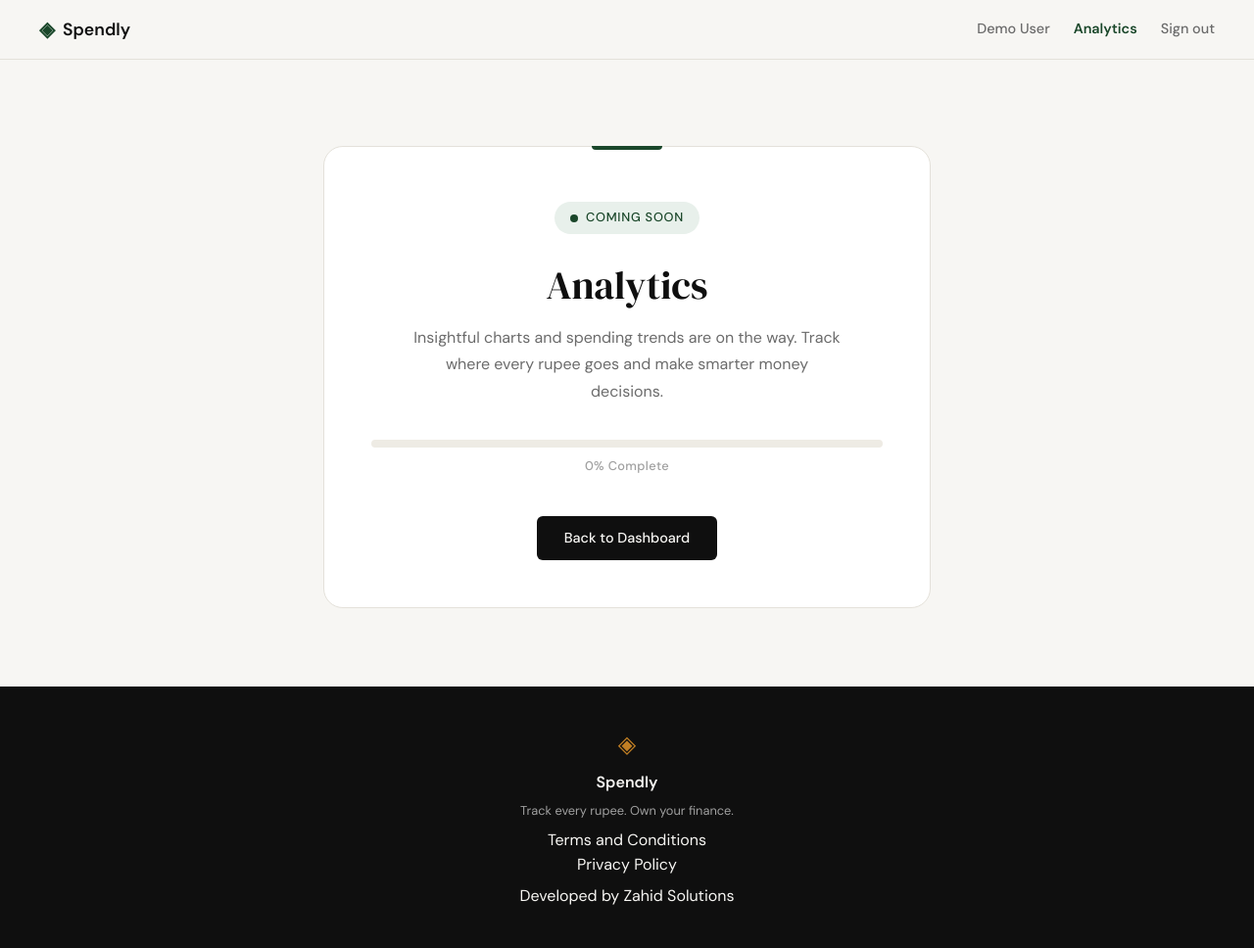
After one commit to MuhammadShahidRasool/spendly-copy, a Flask app: page /analytics in a window 1280 px wide. The commit adds this page. Shown: the whole page at 98% size. Run offline with Flask 3, Linux system fonts and the light colour scheme; a user stored in the database is signed in.

Commit message:
Add analytics page and date filter
Co-Authored-By: Claude Fable 5 <noreply@anthropic.com>

```diff
--- a/app.py
+++ b/app.py
@@ -176,6 +176,14 @@ def profile():
     )
 
 
+@app.route("/analytics")
+def analytics():
+    if not session.get("user_id"):
+        return redirect(url_for("login"))
+
+    return render_template("analytics.html")
+
+
 @app.route("/expenses/add")
 def add_expense():
     return "Add expense — coming in Step 7"
--- /dev/null
+++ b/static/css/analytics.css
@@ -0,0 +1,152 @@
+/* ------------------------------------------------------------------ */
+/* Analytics page — Coming Soon layout                                  */
+/* ------------------------------------------------------------------ */
+
+.analytics-container {
+    max-width: var(--max-width);
+    margin: 0 auto;
+    padding: 2.5rem 2rem 4rem;
+}
+
+/* ------------------------------------------------------------------ */
+/* Coming Soon card                                                    */
+/* ------------------------------------------------------------------ */
+
+.coming-soon-card {
+    max-width: 620px;
+    margin: 3rem auto 0;
+    background: var(--paper-card);
+    border: 1px solid var(--border);
+    border-radius: var(--radius-lg);
+    padding: 3.5rem 3rem 3rem;
+    text-align: center;
+    position: relative;
+}
+
+/* Small accent detail on the card top edge */
+.coming-soon-card::before {
+    content: "";
+    position: absolute;
+    top: -1px;
+    left: 50%;
+    transform: translateX(-50%);
+    width: 72px;
+    height: 4px;
+    border-radius: 0 0 4px 4px;
+    background: var(--accent);
+}
+
+/* ------------------------------------------------------------------ */
+/* Badge                                                               */
+/* ------------------------------------------------------------------ */
+
+.coming-soon-badge {
+    display: inline-flex;
+    align-items: center;
+    gap: 0.5rem;
+    background: var(--accent-light);
+    color: var(--accent);
+    font-size: 0.8rem;
+    font-weight: 500;
+    letter-spacing: 0.06em;
+    text-transform: uppercase;
+    padding: 0.4rem 1rem;
+    border-radius: 999px;
+    margin-bottom: 1.75rem;
+}
+
+.badge-dot-analytics {
+    width: 8px;
+    height: 8px;
+    background: var(--accent);
+    border-radius: 50%;
+    display: inline-block;
+}
+
+/* ------------------------------------------------------------------ */
+/* Headline                                                            */
+/* ------------------------------------------------------------------ */
+
+.coming-soon-title {
+    font-family: var(--font-display, var(--font-body));
+    font-size: clamp(1.75rem, 4vw, 2.5rem);
+    font-weight: 500;
+    color: var(--ink);
+    line-height: 1.2;
+    margin-bottom: 1rem;
+}
+
+.coming-soon-subtitle {
+    font-size: 1rem;
+    color: var(--ink-muted);
+    line-height: 1.7;
+    max-width: 440px;
+    margin: 0 auto 2.25rem;
+}
+
+/* ------------------------------------------------------------------ */
+/* Progress indicator                                                  */
+/* ------------------------------------------------------------------ */
+
+.coming-soon-progress {
+    margin-bottom: 2.5rem;
+}
+
+.progress-track {
+    height: 8px;
+    background: var(--border-soft);
+    border-radius: 999px;
+    overflow: hidden;
+    margin-bottom: 0.6rem;
+}
+
+.progress-fill {
+    height: 100%;
+    width: 0%;
+    border-radius: 999px;
+    background: var(--accent);
+    transition: width 0.6s ease;
+}
+
+.progress-label {
+    font-size: 0.8rem;
+    font-weight: 500;
+    color: var(--ink-faint);
+    letter-spacing: 0.03em;
+}
+
+/* ------------------------------------------------------------------ */
+/* Action                                                              */
+/* ------------------------------------------------------------------ */
+
+.coming-soon-actions {
+    display: flex;
+    justify-content: center;
+    gap: 1rem;
+    flex-wrap: wrap;
+}
+
+.coming-soon-actions .btn-primary,
+.coming-soon-actions .btn-ghost {
+    padding: 0.7rem 1.75rem;
+}
+
+/* ------------------------------------------------------------------ */
+/* Responsive                                                          */
+/* ------------------------------------------------------------------ */
+
+@media (max-width: 600px) {
+    .analytics-container {
+        padding: 1.5rem 1rem 3rem;
+    }
+
+    .coming-soon-card {
+        margin-top: 2rem;
+        padding: 2.5rem 1.5rem 2rem;
+        border-radius: var(--radius-md);
+    }
+
+    .coming-soon-subtitle {
+        max-width: 100%;
+    }
+}
--- a/static/css/style.css
+++ b/static/css/style.css
@@ -102,6 +102,11 @@ a { color: inherit; text-decoration: none; }
 
 .nav-links a { color: var(--ink-muted); transition: color 0.2s; }
 .nav-links a:hover { color: var(--ink); }
+
+.nav-links a.active {
+    color: var(--accent);
+    font-weight: 600;
+}
 
 .nav-cta {
     background: var(--ink) !important;
--- /dev/null
+++ b/templates/analytics.html
@@ -0,0 +1,38 @@
+{% extends "base.html" %}
+{% block title %}Analytics — Spendly{% endblock %}
+
+{% block head %}
+    <link rel="stylesheet" href="{{ url_for('static', filename='css/analytics.css') }}">
+{% endblock %}
+
+{% block content %}
+
+<div class="analytics-container">
+
+    <section class="coming-soon-card">
+        <span class="coming-soon-badge">
+            <span class="badge-dot-analytics"></span>
+            Coming Soon
+        </span>
+
+        <h1 class="coming-soon-title">Analytics</h1>
+        <p class="coming-soon-subtitle">
+            Insightful charts and spending trends are on the way.
+            Track where every rupee goes and make smarter money decisions.
+        </p>
+
+        <div class="coming-soon-progress">
+            <div class="progress-track">
+                <div class="progress-fill"></div>
+            </div>
+            <p class="progress-label">0% Complete</p>
+        </div>
+
+        <div class="coming-soon-actions">
+            <a href="{{ url_for('profile') }}" class="btn-primary">Back to Dashboard</a>
+        </div>
+    </section>
+
+</div>
+
+{% endblock %}
--- a/templates/base.html
+++ b/templates/base.html
@@ -21,6 +21,7 @@
             <div class="nav-links">
                 {% if session.user_id %}
                     <a href="{{ url_for('profile') }}" class="nav-user">{{ session.user_name }}</a>
+                    <a href="{{ url_for('analytics') }}"{% if request.endpoint == 'analytics' %} class="active"{% endif %}>Analytics</a>
                     <a href="{{ url_for('logout') }}">Sign out</a>
                 {% else %}
                     <a href="{{ url_for('login') }}">Sign in</a>
```
Also changed, not shown: .claude/commands/code-review-feature.md, .claude/commands/create-spec.md, .claude/commands/seed-expense.md, screen shot expense tracker.png (added), spendly.db.
